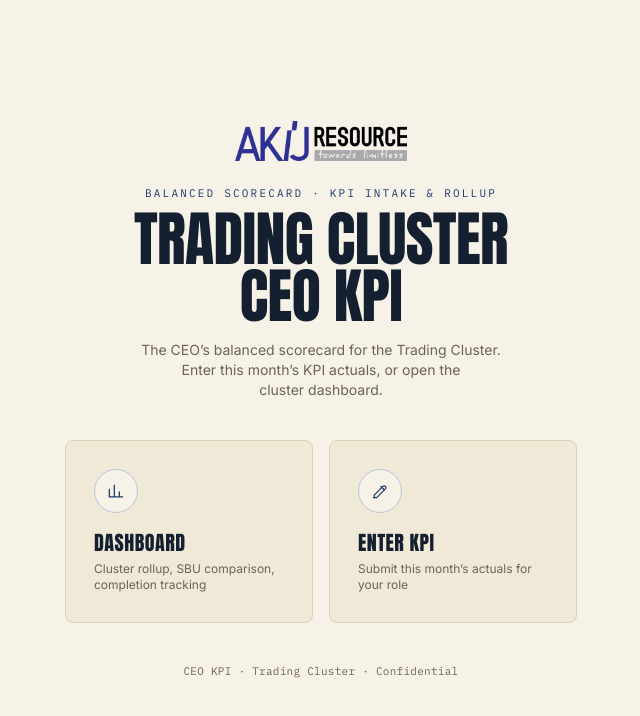
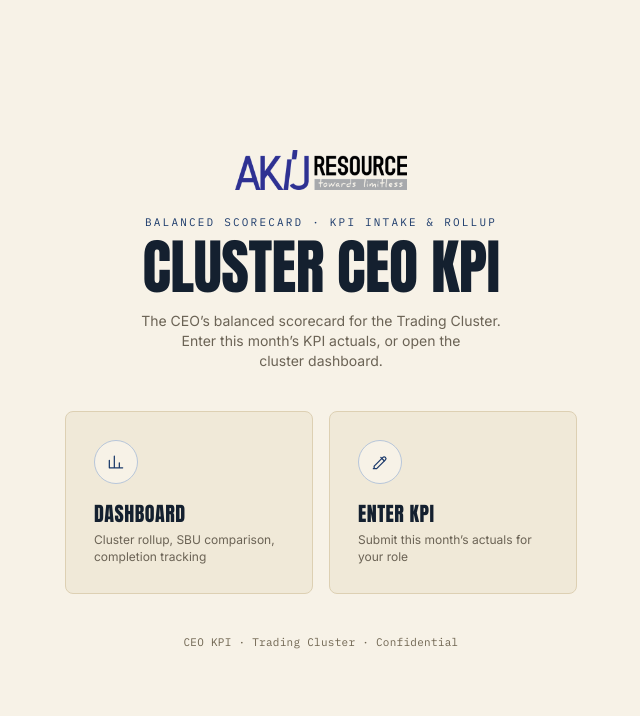
Before and after one commit to inkiad-prog/CEO-s-KPI, a Next.js app: page / in a window 1280 px wide. Shown: the top 716 px of the page, without its empty margins (319-959 px from the left). Built offline with nearby package versions, Linux system fonts and the light colour scheme.

Commit message:
Simplify page titles
Home hero now reads "Cluster CEO KPI". Dashboard title follows one
consistent "<mode> Cluster KPI" pattern across the Overall/Trading/
Logistics tabs instead of a fixed "Trading Cluster Dashboard" label.

```diff
--- a/app/dashboard/home/DashboardHomeClient.tsx
+++ b/app/dashboard/home/DashboardHomeClient.tsx
@@ -73,6 +73,7 @@
   // SBUs" view; picking a specific SBU always overrides them.
   const apiScope = scope === 'all' ? group : scope;
   const groupLabel = scope === 'all' && group !== 'all' ? SBU_GROUP_LABEL[group] : null;
+  const clusterTitle = group === 'all' ? 'Overall Cluster KPI' : `${SBU_GROUP_LABEL[group]} KPI`;
 
   const loadRollup = useCallback(async () => {
     setLoadingRollup(true);
@@ -195,7 +196,7 @@
                 {scopedSbuName ?? groupLabel ?? 'Cluster rollup'}
               </p>
               <h1 className="font-display text-2xl uppercase tracking-wide text-ink">
-                {scopedSbuName ?? groupLabel ?? 'Trading Cluster Dashboard'}
+                {scopedSbuName ?? clusterTitle}
               </h1>
             </div>
           </div>
--- a/app/page.tsx
+++ b/app/page.tsx
@@ -12,9 +12,7 @@
             Balanced scorecard · KPI intake &amp; rollup
           </p>
           <h1 className="mt-2 text-balance font-display text-5xl uppercase leading-[0.95] tracking-[-0.01em] text-ink sm:text-6xl">
-            Trading Cluster
-            <br />
-            CEO KPI
+            Cluster CEO KPI
           </h1>
           <p className="mt-4 max-w-sm text-pretty text-sm text-muted">
             The CEO&rsquo;s balanced scorecard for the Trading Cluster.
```
